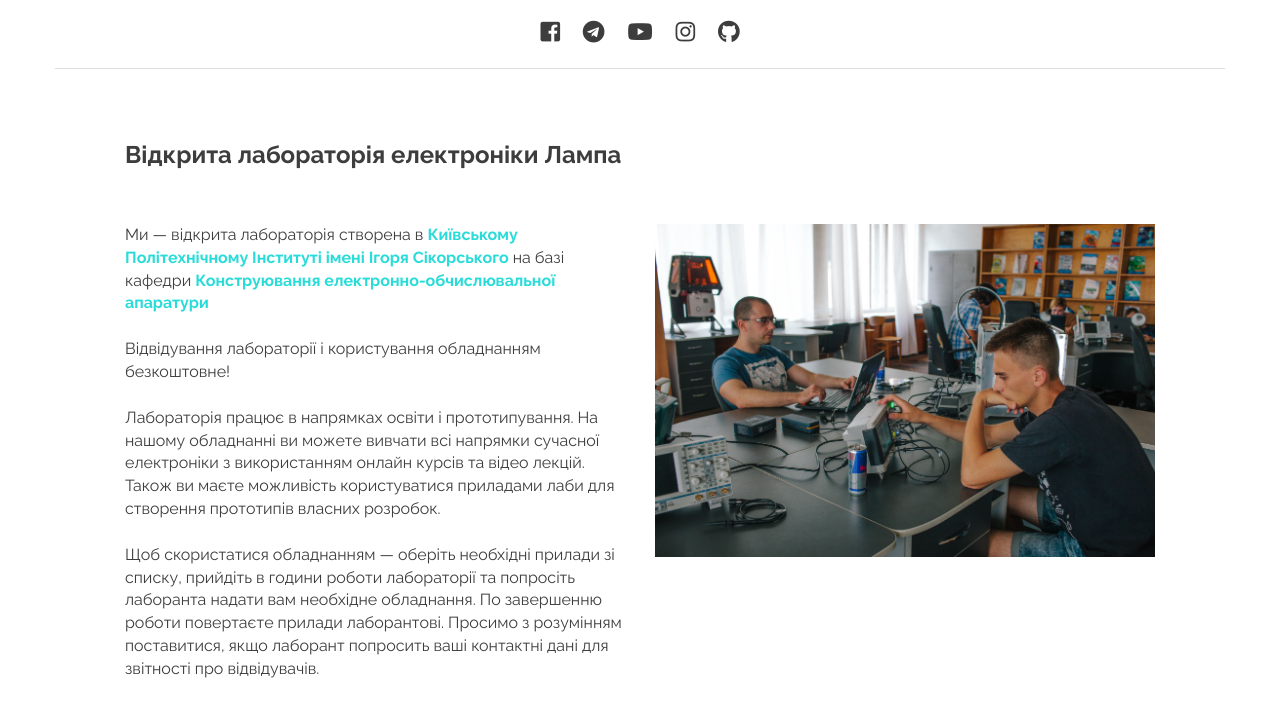
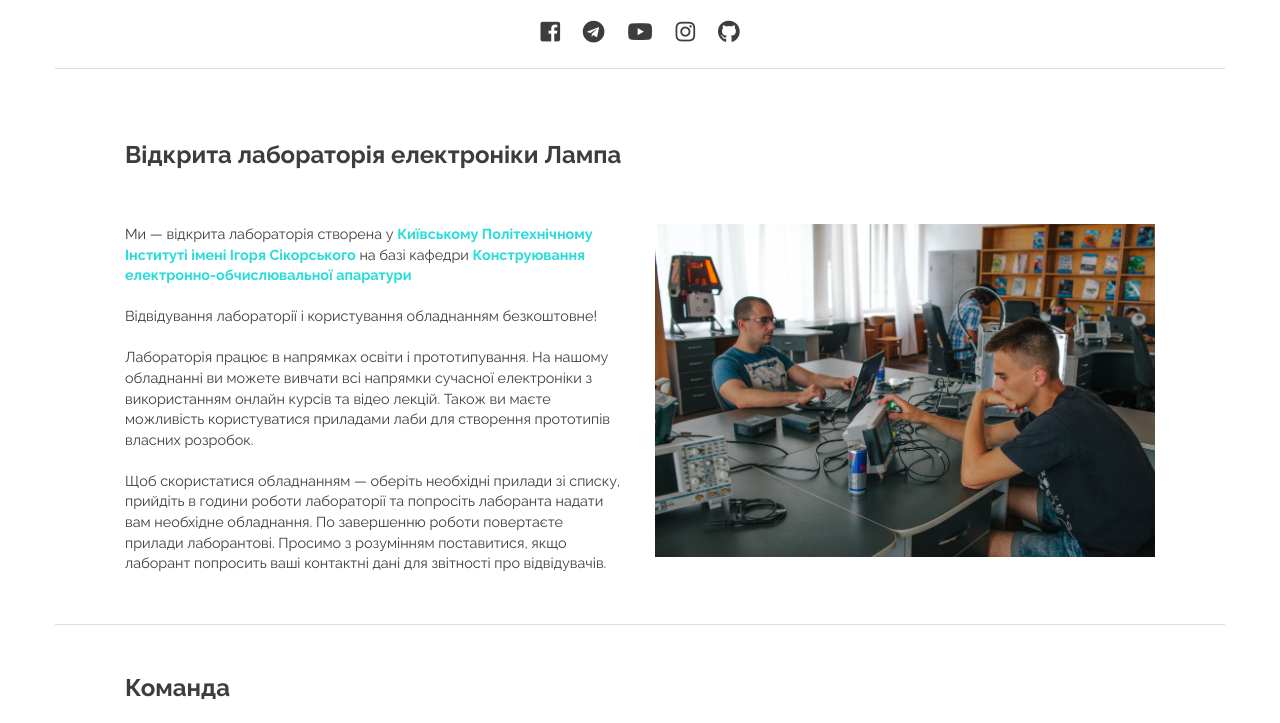
Before and after one commit to LampaLab/lampalab.github.io, a Jekyll site: the page built from about_us.html, in a window 1280 px wide and 900 px high, cut to the strip 177-900 px from the top of the window. Built offline with Jekyll 4.4.1, drawn with Linux system fonts in a browser that asks for light colours; nearby versions of some CDN libraries; library files that are not in the unit come from our copies.

Commit message:
Minor modifications

```diff
--- a/about_us.html
+++ b/about_us.html
@@ -32,8 +32,8 @@ layout: default
   <br><br>
   <div class="row">
 
-    <div class="col-md-6 col-sm-6">
-      <p>Ми — відкрита лабораторія створена в <a target="_blank" href="https://kpi.ua/"><strong>Київському Політехнічному Інституті імені Ігоря Сікорського</strong></a> на базі кафедри <a target="_blank" href="http://keoa.kpi.ua/"><strong>Конструювання електронно-обчислювальної апаратури</strong></a></p><br>
+    <div style="font-size: 0.9em;" class="col-md-6 col-sm-6">
+      <p>Ми — відкрита лабораторія створена у <a target="_blank" href="https://kpi.ua/"><strong>Київському Політехнічному Інституті імені Ігоря Сікорського</strong></a> на базі кафедри <a target="_blank" href="http://keoa.kpi.ua/"><strong>Конструювання електронно-обчислювальної апаратури</strong></a></p><br>
       <p>Відвідування лабораторії і користування обладнанням безкоштовне!</p><br>
       <p>Лабораторія працює в напрямках освіти і прототипування. На нашому обладнанні ви можете вивчати всі напрямки сучасної електроніки з використанням онлайн курсів та відео лекцій. Також ви маєте можливість користуватися приладами лаби для створення прототипів власних розробок.</p><br>
       <p>Щоб скористатися обладнанням — оберіть необхідні прилади зі списку, прийдіть в години роботи лабораторії та попросіть лаборанта надати вам необхідне обладнання. По завершенню роботи повертаєте прилади лаборантові. Просимо з розумінням поставитися, якщо лаборант попросить ваші контактні дані для звітності про відвідувачів.</p><br>
```
